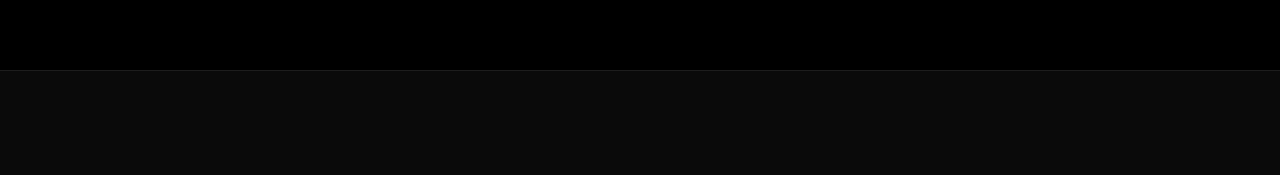
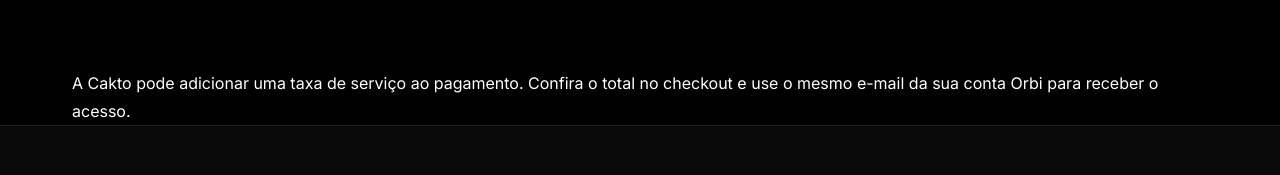
Before and after one commit to ds0323555-cyber/Orbi-landing-page, a website: page index.html in a window 1280 px wide. Shown: the part 11685-11860 px from the top of the page. Drawn offline with Linux system fonts and the light colour scheme.

Commit message:
fix(checkout): informar taxa e email para liberar acesso

```diff
--- a/index.html
+++ b/index.html
@@ -584,6 +584,9 @@
   </div>
 </section>
 
+<!-- Informação de pagamento antes da garantia. -->
+<div class="wrap"><p>A Cakto pode adicionar uma taxa de serviço ao pagamento. Confira o total no checkout e use o mesmo e-mail da sua conta Orbi para receber o acesso.</p></div>
+
 <!-- S9 GARANTIA -->
 <section class="section-pad guarantee">
   <div class="wrap reveal">
```
